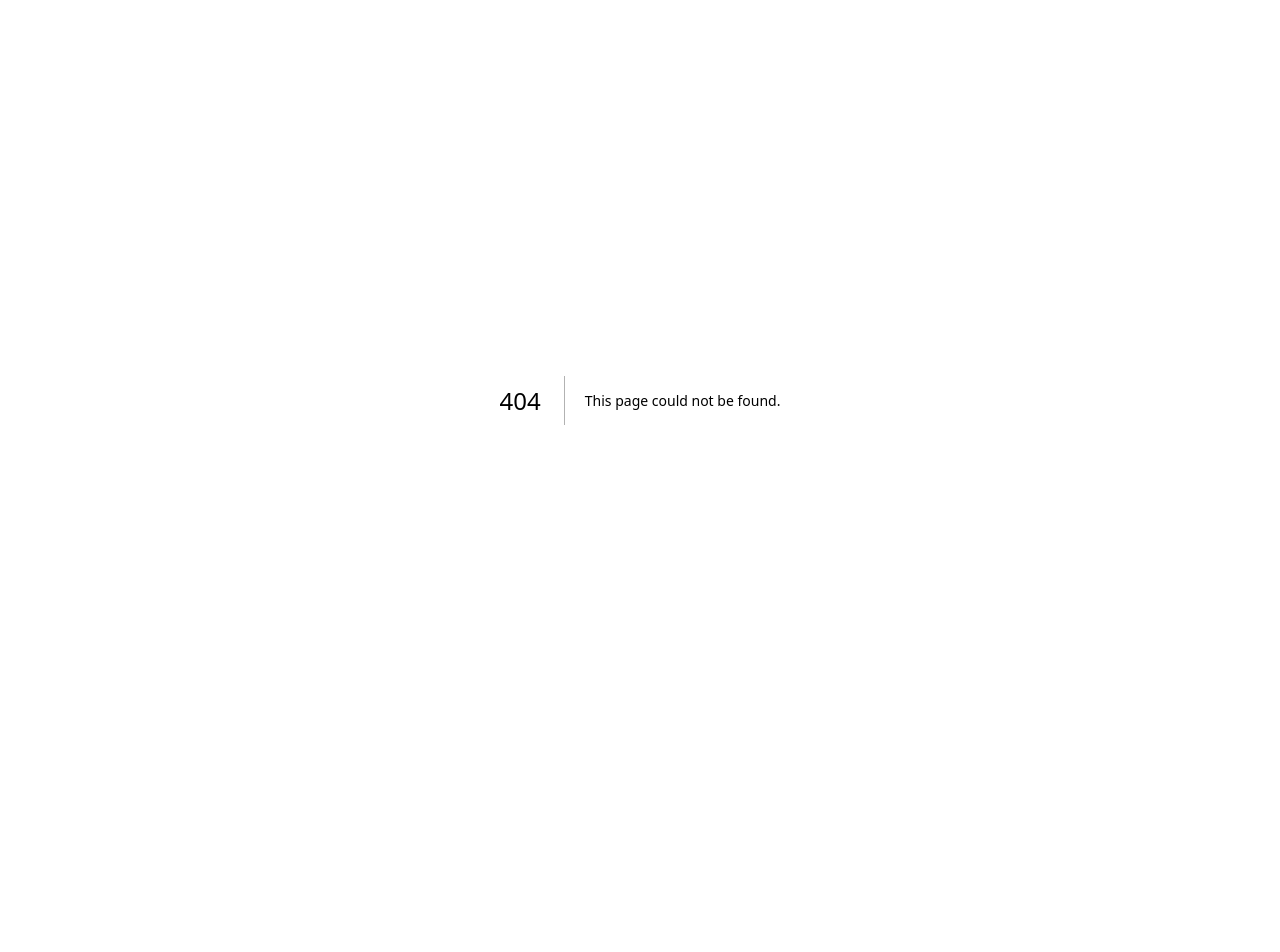
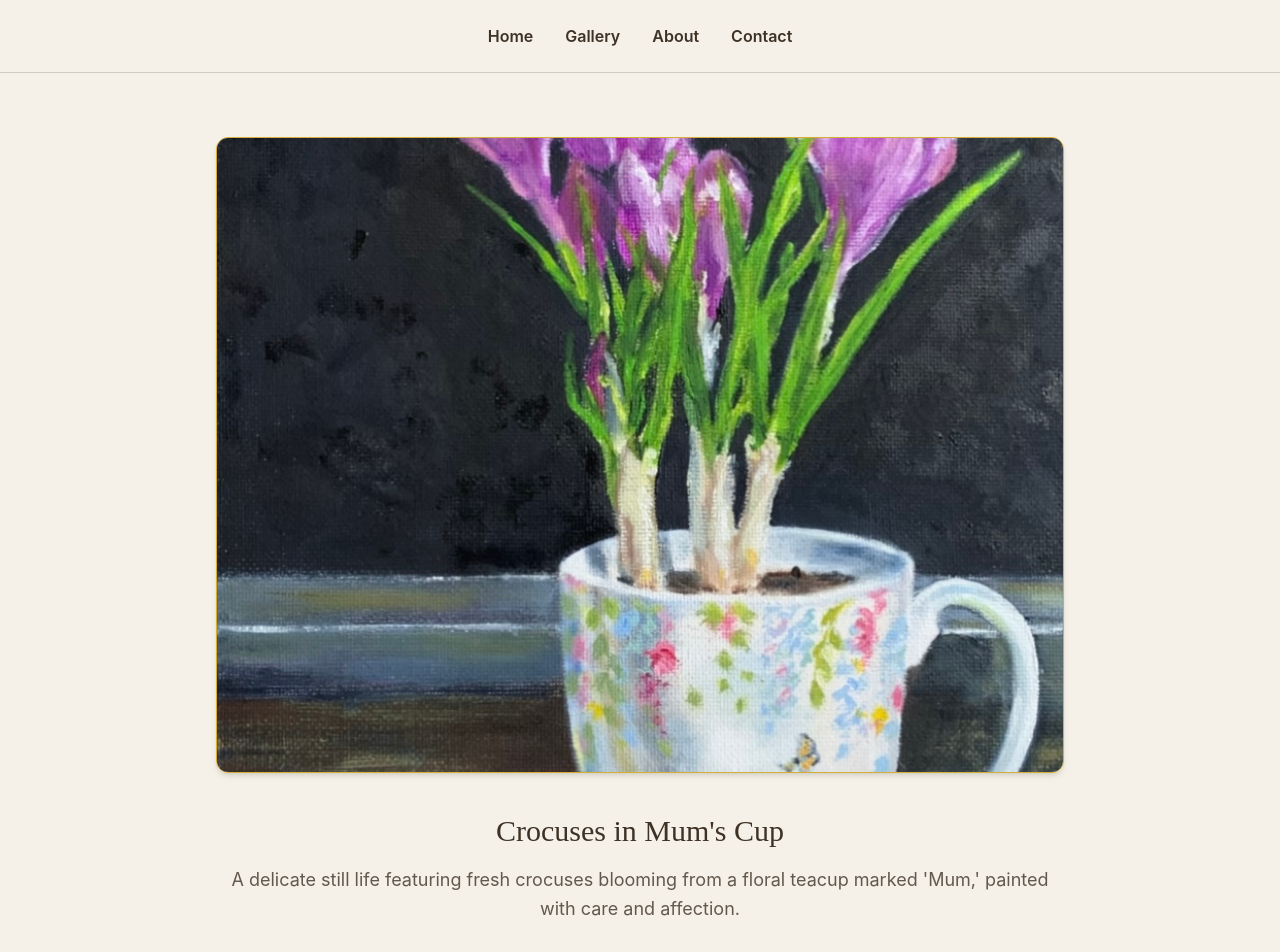
Before and after one commit to PatchLore/VJArt, a Next.js app in the folder vjj-art-portfolio/: page /gallery/crocuses-in-mums-cup in a window 1280 px wide. Before the commit this address had no page. Shown: the top 952 px of the page. Before the commit the page ends 800 px from the top, so only its background shows below. Built offline with nearby package versions, Linux system fonts and the light colour scheme.

Commit message:
Add artwork detail pages

```diff
--- /dev/null
+++ b/vjj-art-portfolio/app/gallery/[slug]/page.tsx
@@ -0,0 +1,33 @@
+import Header from "@/components/Header"
+import { artworks } from "@/lib/artworks"
+import Image from "next/image"
+
+export default function ArtworkPage({ params }: { params: { slug: string } }) {
+  const art = artworks.find((item) => item.slug === params.slug)
+
+  if (!art) {
+    return (
+      <main>
+        <Header />
+        <section className="py-20 text-center text-brown">
+          <p>Artwork not found.</p>
+        </section>
+      </main>
+    )
+  }
+
+  return (
+    <main>
+      <Header />
+      <section className="max-w-4xl mx-auto px-6 py-16 space-y-10">
+        <div className="relative w-full aspect-[4/3] overflow-hidden rounded-xl border border-gold shadow-md">
+          <Image src={art.image} alt={art.title} fill className="object-cover" />
+        </div>
+        <div className="text-center space-y-4">
+          <h1 className="text-3xl font-serif text-brown">{art.title}</h1>
+          <p className="text-lg leading-relaxed text-brown/80">{art.description}</p>
+        </div>
+      </section>
+    </main>
+  )
+}
--- a/vjj-art-portfolio/app/gallery/page.tsx
+++ b/vjj-art-portfolio/app/gallery/page.tsx
@@ -1,7 +1,7 @@
 import Header from "@/components/Header"
 import Image from "next/image"
-
-const artworks: Array<{ title: string; image: string }> = []
+import Link from "next/link"
+import { artworks } from "@/lib/artworks"
 
 export default function Gallery() {
   return (
@@ -9,8 +9,9 @@ export default function Gallery() {
       <Header />
       <section className="max-w-6xl mx-auto px-6 py-16 grid grid-cols-1 sm:grid-cols-2 md:grid-cols-3 gap-8">
         {artworks.map((art) => (
-          <div
-            key={art.title}
+          <Link
+            key={art.slug}
+            href={`/gallery/${art.slug}`}
             className="group border border-transparent hover:border-gold transition-all duration-500 rounded-xl overflow-hidden"
           >
             <div className="relative w-full aspect-[4/3]">
@@ -22,7 +23,7 @@ export default function Gallery() {
               />
             </div>
             <p className="mt-3 text-center font-serif">{art.title}</p>
-          </div>
+          </Link>
         ))}
       </section>
     </main>
--- a/vjj-art-portfolio/app/page.tsx
+++ b/vjj-art-portfolio/app/page.tsx
@@ -1,13 +1,9 @@
 import Header from "@/components/Header"
 import Image from "next/image"
+import Link from "next/link"
+import { artworks } from "@/lib/artworks"
 
 export default function Home() {
-  const artworks = [
-    { title: "Evening Light in Sussex", image: "/images/sussex.jpg" },
-    { title: "Venetian Sunrise", image: "/images/venice.jpg" },
-    { title: "Crocuses in Mum's Cup", image: "/images/crocuses.jpg" },
-  ]
-
   return (
     <main>
       <Header />
@@ -22,8 +18,9 @@ export default function Home() {
 
       <section className="max-w-6xl mx-auto px-6 py-12 grid grid-cols-1 sm:grid-cols-2 md:grid-cols-3 gap-8">
         {artworks.map((art) => (
-          <div
-            key={art.title}
+          <Link
+            key={art.slug}
+            href={`/gallery/${art.slug}`}
             className="group border border-transparent hover:border-gold transition-all duration-500 rounded-xl overflow-hidden shadow-sm"
           >
             <div className="relative w-full aspect-[4/3]">
@@ -35,7 +32,7 @@ export default function Home() {
               />
             </div>
             <p className="mt-3 text-center font-serif">{art.title}</p>
-          </div>
+          </Link>
         ))}
       </section>
     </main>
--- /dev/null
+++ b/vjj-art-portfolio/lib/artworks.ts
@@ -0,0 +1,30 @@
+export interface Artwork {
+  slug: string
+  title: string
+  image: string
+  description: string
+}
+
+export const artworks: Artwork[] = [
+  {
+    slug: "evening-light-in-sussex",
+    title: "Evening Light in Sussex",
+    image: "/images/sussex.jpg",
+    description:
+      "A quick plein air study under fading light in West Sussex, capturing the golden hour as it transforms the landscape.",
+  },
+  {
+    slug: "venetian-sunrise",
+    title: "Venetian Sunrise",
+    image: "/images/venice.jpg",
+    description:
+      "Painting the Venetian lagoon at sunrise, where soft morning light breaks through the haze and scatters golden reflections across calm waters.",
+  },
+  {
+    slug: "crocuses-in-mums-cup",
+    title: "Crocuses in Mum's Cup",
+    image: "/images/crocuses.jpg",
+    description:
+      "A delicate still life featuring fresh crocuses blooming from a floral teacup marked 'Mum,' painted with care and affection.",
+  },
+]
```
